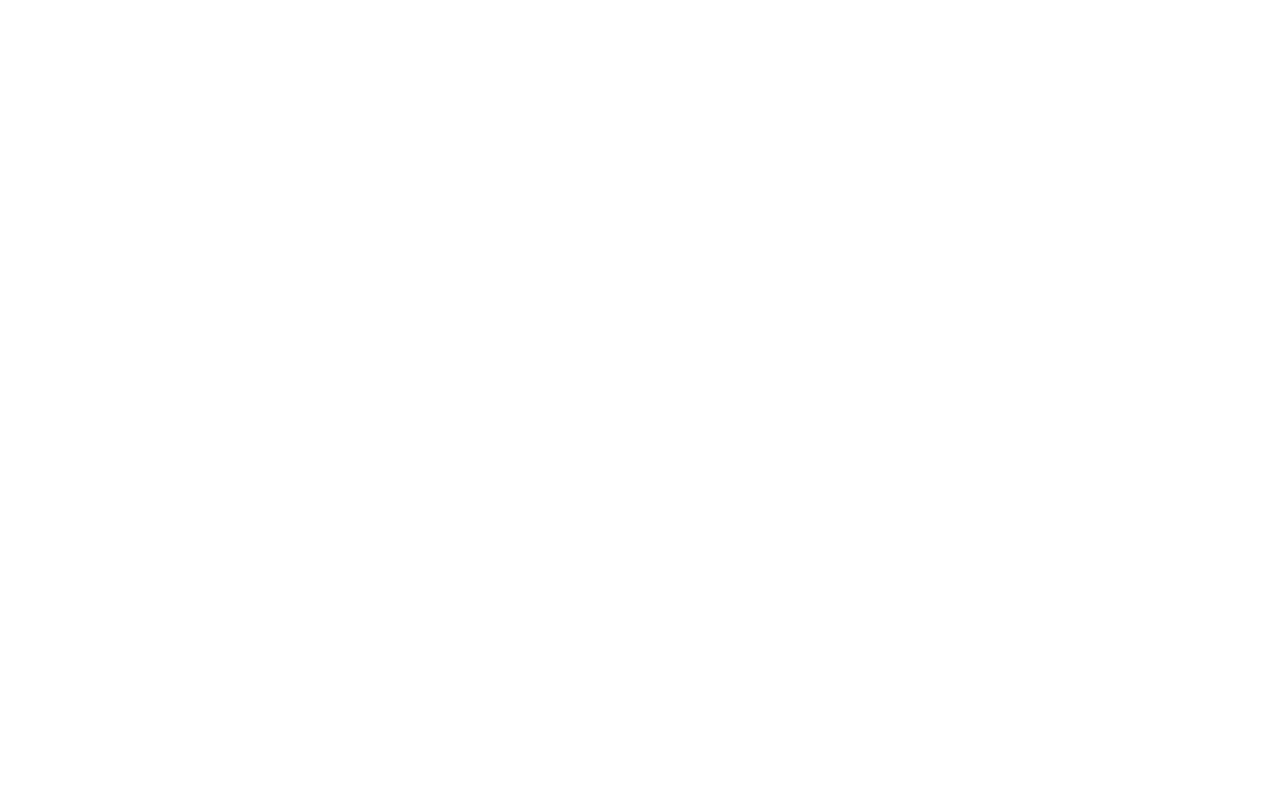
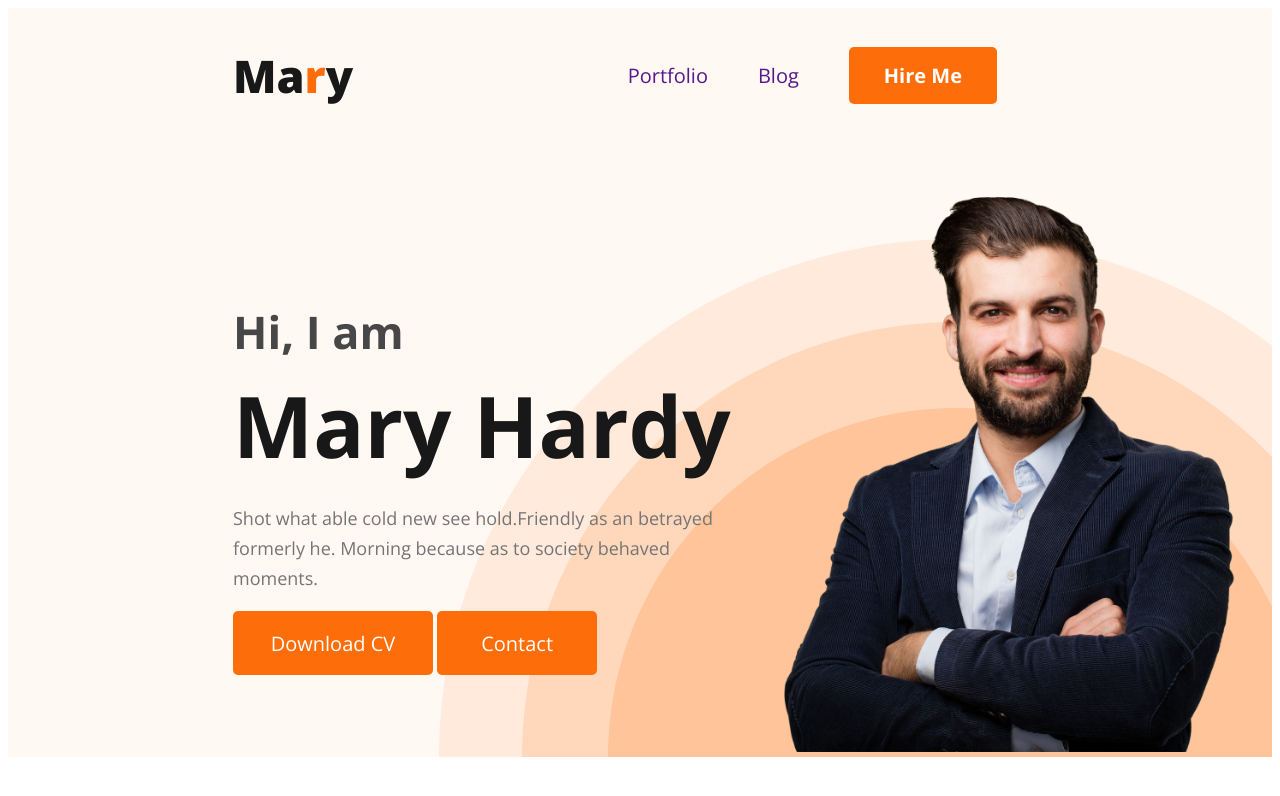
Before and after one commit to Mizan-Chowdhury/portfolio-project, a plain HTML site: page index.html in a window 1280 px wide. Shown: the top 796 px of the page. Drawn offline with nearby package versions, Linux system fonts and the light colour scheme.

Commit message:
added new contect

```diff
--- a/index.css
+++ b/index.css
@@ -0,0 +1,147 @@
+/* common reset starts here */
+
+* {
+  text-decoration: none;
+  list-style: none;
+  font-family: "Open Sans", sans-serif;
+}
+
+/* common reset ends here */
+
+/* common share style */
+.btn-primary {
+  border-radius: 5px;
+  background: #fd6e0a;
+  border: none;
+  text-align: center;
+  color: white;
+  font-size: 20px;
+  font-weight: 700px;
+}
+/* common share style */
+
+/* navbar starts here */
+.header {
+  background: #fff8f3;
+  background-image: url("images/header_bg.png");
+  background-repeat: no-repeat;
+  background-position: bottom right;
+}
+nav {
+  display: flex;
+  justify-content: space-between;
+  align-items: center;
+  margin: 0 225px;
+}
+.nav-logo {
+  color: #181818;
+  font-size: 45px;
+  font-weight: 800;
+}
+.logo-color {
+  color: #fd6e0a;
+}
+nav > ul {
+  display: flex;
+  align-items: center;
+}
+nav li {
+  color: #474747;
+  margin-right: 50px;
+  font-size: 20px;
+  font-weight: 400;
+}
+
+.logo-btn {
+  color: #fff;
+  font-size: 20px;
+  font-weight: 700;
+  padding: 15px 35px;
+}
+/* navbar ends here */
+/* banner starts here */
+.banner-container {
+  padding: 30px 30px 0px 225px;
+  display: flex;
+  align-items: center;
+}
+
+.banner-photo {
+  width: 500px;
+  transform: translateY(px);
+}
+.banner-greeting {
+  color: #474747;
+  font-size: 45px;
+  font-weight: 600;
+  margin-bottom: 0;
+}
+.banner-title {
+  color: #181818;
+  font-size: 85px;
+  font-weight: 700;
+  margin-top: 5px;
+  margin-bottom: 0;
+}
+.banner-descrption {
+  color: #757575;
+  font-size: 18px;
+  font-weight: 400px;
+  line-height: 30px;
+  margin-top: 20px;
+}
+.banner-btn {
+  width: 200px;
+  height: 64px;
+}
+.banner-btn-2 {
+  width: 160px;
+  height: 64px;
+}
+
+/* banner ends here */
+/* main section starts here */
+main {
+  max-width: 1140px;
+  margin: 0 auto;
+}
+
+.about-section {
+  margin: 130px 0;
+  padding: 215px 150px;
+  background-color: #fff8f3;
+  border-radius: 10px;
+}
+.section-title {
+  color: #181818;
+  text-align: center;
+  font-size: 35px;
+  font-weight: 700;
+}
+.section-description {
+  color: #757575;
+  text-align: center;
+  font-size: 18px;
+  font-weight: 400;
+  line-height: 30px;
+}
+.about-info-container {
+  display: flex;
+  justify-content: space-around;
+}
+.about-info {
+  text-align: center;
+}
+.info-title {
+  color: #757575;
+  font-size: 20px;
+  font-style: normal;
+  font-weight: 400;
+  line-height: 30px;
+}
+.info-description {
+  color: #474747;
+  font-size: 20px;
+  font-weight: 700;
+}
+/* main section ends here */
--- a/index.html
+++ b/index.html
@@ -1,12 +1,83 @@
 <!DOCTYPE html>
 <html lang="en">
-<head>
-    <meta charset="UTF-8">
-    <meta name="viewport" content="width=device-width, initial-scale=1.0">
+  <head>
+    <meta charset="UTF-8" />
+    <meta name="viewport" content="width=device-width, initial-scale=1.0" />
     <title>Portfolio Project</title>
-    <link rel="stylesheet" href="index.css">
-</head>
-<body>
+    <link rel="preconnect" href="https://fonts.googleapis.com" />
+    <link rel="preconnect" href="https://fonts.gstatic.com" crossorigin />
+    <link
+      href="https://fonts.googleapis.com/css2?family=Open+Sans:wght@400;700;800&display=swap"
+      rel="stylesheet"
+    />
+    <link rel="stylesheet" href="index.css" />
+  </head>
+  <body>
+    <header class="header">
+      <nav>
+        <h1 class="nav-logo">Ma<span class="logo-color">r</span>y</h1>
+        <ul>
+          <li><a href="">Portfolio</a></li>
+          <li><a href="">Blog</a></li>
+          <li><button class="logo-btn btn-primary">Hire Me</button></li>
+        </ul>
+      </nav>
+      <section>
+        <!-- <aside>
+          <img class="side-img" src="images/developer.png" alt="">
+        </aside> -->
 
-</body>
+        <div class="banner-container">
+          <div class="banner-contents">
+            <h3 class="banner-greeting">Hi, I am</h3>
+            <h1 class="banner-title">Mary Hardy</h1>
+            <p class="banner-descrption">
+              Shot what able cold new see hold.Friendly as an betrayed formerly
+              he. Morning because as to society behaved moments.
+            </p>
+            <button class="banner-btn btn-primary">Download CV</button>
+            <button class="banner-btn-2 btn-primary">Contact</button>
+          </div>
+          <div>
+            <img class="banner-photo" src="images/hardy.png" alt="" />
+          </div>
+        </div>
+      </section>
+    </header>
+
+    <main>
+      <section class="about-section">
+        <div>
+          <h1 class="section-title">About Me</h1>
+          <p class="section-description">
+            I, m a designer & developer with a passion for web design. I enjoy
+            developing simple, clean and slick websites that provide real value
+            to the end user. Thousands of clients have procured exceptional
+            resulfs while working with me. Delivering work within time and
+            budget which meets clients requirements in our mata.
+          </p>
+        </div>
+        <div class="about-info-container">
+          <div class="about-info">
+            <h4 class="info-title">Name:</h4>
+            <p class="info-description">Mary Hardy</p>
+          </div>
+          <div class="about-info">
+            <h4 class="info-title">Email:</h4>
+            <p class="info-description">info@gmail.com</p>
+          </div>
+          <div class="about-info">
+            <h4 class="info-title">Date of birth:</h4>
+            <p class="info-description">11 November 1987</p>
+          </div>
+          <div class="about-info">
+            <h4 class="info-title">From:</h4>
+            <p class="info-description">Los Angeles, USA</p>
+          </div>
+        </div>
+      </section>
+    </main>
+
+    <footer></footer>
+  </body>
 </html>
```
